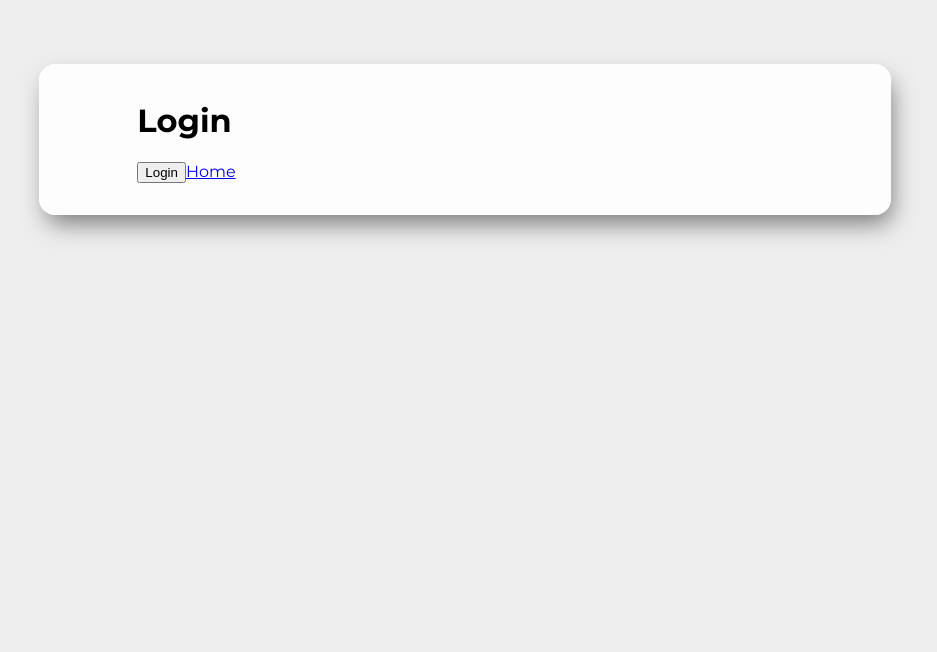
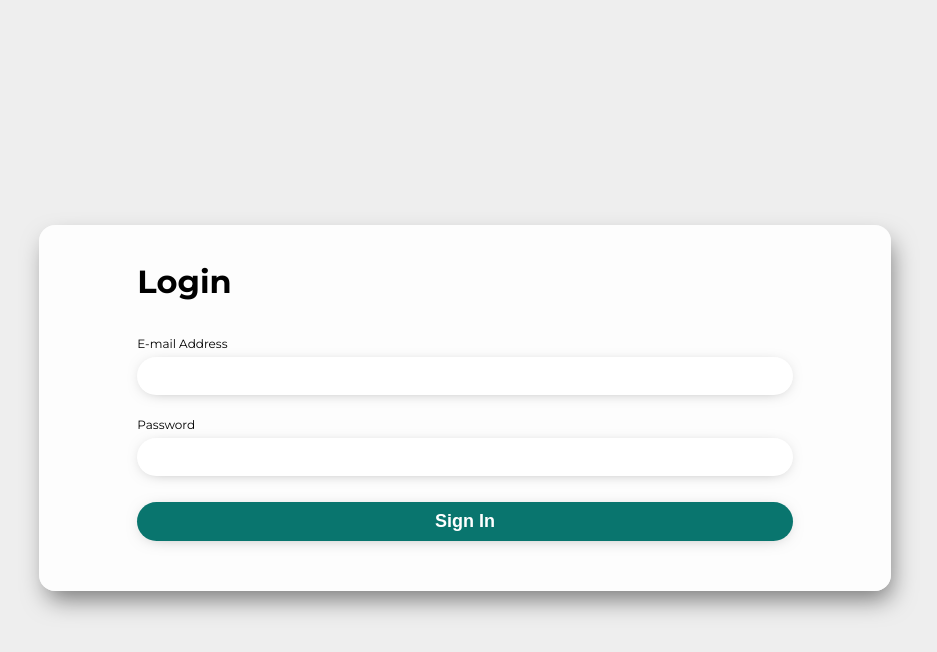
Before and after one commit to TrouvOpus/TrouvOpus, a React (Create React App) app: page /login in a window 1280 px wide. Shown: the top 652 px of the page, without its empty margins (175-1112 px from the left). Built offline with nearby package versions, Linux system fonts and the light colour scheme; no server answers.

Commit message:
Basic Login page is working
Login is working with an async firebase function.
Created
- Button
- Input
- global.scss with accents 1, 2 and mix.

```diff
--- a/src/App.scss
+++ b/src/App.scss
@@ -8,12 +8,18 @@
 		}
 		margin: 1em auto;
 	}
+
+	.centered {
+		display: flex;
+		flex-direction: column;
+		justify-content: center;
+		align-items: center;
+	}
+
 	.Page {
 		@extend .container;
-		min-height: 100vh;
-		@media screen and (orientation: landscape) {
-			padding-top: 2em;
-			min-height: 90vh;
-		}
+		@extend .centered;
+		padding-top: 2em;
+		min-height: 90vh;
 	}
 }
--- /dev/null
+++ b/src/components/Button.jsx
@@ -0,0 +1,12 @@
+import React from "react"
+import "./Button.scss"
+
+export default ({ children, type, onClick, disabled }) => (
+	<button
+		className={"Button" + (disabled ? " disabled" : "")}
+		type={type}
+		onClick={onClick}
+	>
+		{children}
+	</button>
+)
--- /dev/null
+++ b/src/components/Button.scss
@@ -0,0 +1,25 @@
+@import "../global.scss";
+
+.Button {
+	border: 0;
+	width: 100%;
+	background: $accent;
+	padding: 0.5em 0;
+	margin: 1em 0;
+	color: white;
+	text-align: center;
+	font-size: 1.125em;
+	font-weight: bolder;
+	border-radius: 1.5em;
+	box-shadow: 0 0.125em 1em -0.5em rgba(black, 0.5);
+	transition: all 0.5s ease;
+
+	&:focus {
+		outline: none;
+	}
+
+	&:hover {
+		background: mix($accent, black, 75%);
+		box-shadow: 0 0.125em 1em -0.25em rgba(black, 0.5);
+	}
+}
--- /dev/null
+++ b/src/components/Input.jsx
@@ -0,0 +1,22 @@
+import React from "react"
+import "./Input.scss"
+
+export default ({
+	type = "text",
+	title,
+	autoComplete,
+	value = "",
+	onChange,
+}) => {
+	return (
+		<div className="Input">
+			<label>{title}</label>
+			<input
+				type={type}
+				autoComplete={autoComplete}
+				value={value}
+				onChange={onChange}
+			></input>
+		</div>
+	)
+}
--- /dev/null
+++ b/src/components/Input.scss
@@ -0,0 +1,26 @@
+@import "../global.scss";
+
+.Input {
+	display: grid;
+	padding: 0.5em 0;
+
+	label {
+		font-size: 0.75em;
+		padding: 0.5em 0;
+	}
+
+	input {
+		padding: 0.5em 1em;
+		font-size: 1em;
+		border: 0.125em solid transparent;
+		border-radius: 1.5em;
+		box-shadow: 0 0.125em 1em -0.5em rgba(black, 0.5);
+		transition: all 0.5s ease;
+
+		&:focus {
+			outline: 0;
+			border-color: $accent;
+			color: $accent;
+		}
+	}
+}
--- /dev/null
+++ b/src/global.scss
@@ -0,0 +1,3 @@
+$accent1: #09883e;
+$accent2: #09629e;
+$accent: mix($accent1, $accent2);
--- a/src/pages/Login.jsx
+++ b/src/pages/Login.jsx
@@ -1,22 +1,26 @@
-import React from "react"
+import React, { useState, useContext } from "react"
 import Card from "../components/Card"
 import FirebaseContext from "../contexts/FirebaseContext"
 import AuthContext from "../contexts/AuthContext"
-import { useContext } from "react"
-import { Link } from "react-router-dom"
+import Input from "../components/Input"
+import Button from "../components/Button"
 
 export default () => {
 	const { Auth } = useContext(FirebaseContext)
 
-	async function login() {
+	const [email, setEmail] = useState()
+	const [password, setPassword] = useState()
+	const [isLoading, setIsLoading] = useState(false)
+
+	async function login(email, password) {
 		let user
 		try {
-			user = await Auth.signInWithEmailAndPassword(
-				"rajatjacob@gmail.com",
-				"passworddd"
-			)
+			setIsLoading(true)
+			user = await Auth.signInWithEmailAndPassword(email, password)
 		} catch (error) {
 			console.error(error.code, error.message)
+		} finally {
+			setIsLoading(false)
 		}
 		console.log("Logged in", user || Auth.currentUser)
 		return user
@@ -25,11 +29,14 @@ export default () => {
 	async function logout() {
 		let user
 		try {
+			setIsLoading(true)
 			user = await Auth.signOut()
 		} catch (error) {
 			console.error(error.code, error.message)
+		} finally {
+			setIsLoading(false)
 		}
-		console.log("Logged out")
+		console.log("Logged out", user || Auth.currentUser)
 		return user
 	}
 
@@ -38,13 +45,39 @@ export default () => {
 	return (
 		<div className="Login Page">
 			<Card>
-				<h1>Login</h1>
 				{user ? (
-					<button onClick={() => logout()}>Logout</button>
+					<>
+						Welcome {user.email}!
+						<Button onClick={() => logout()}>Sign Out</Button>
+					</>
 				) : (
-					<button onClick={() => login()}>Login</button>
+					<>
+						<h1>Login</h1>
+						<form
+							onSubmit={e => {
+								e.preventDefault()
+								login(email, password)
+							}}
+						>
+							<Input
+								title="E-mail Address"
+								value={email}
+								autoComplete="username"
+								onChange={e => setEmail(e.target.value)}
+							/>
+							<Input
+								title="Password"
+								type="password"
+								autoComplete="current-password"
+								value={password}
+								onChange={e => setPassword(e.target.value)}
+							/>
+							<Button type="submit">
+								{isLoading ? "Signing in" : "Sign In"}
+							</Button>
+						</form>
+					</>
 				)}
-				<Link to="/">Home</Link>
 			</Card>
 		</div>
 	)
```
